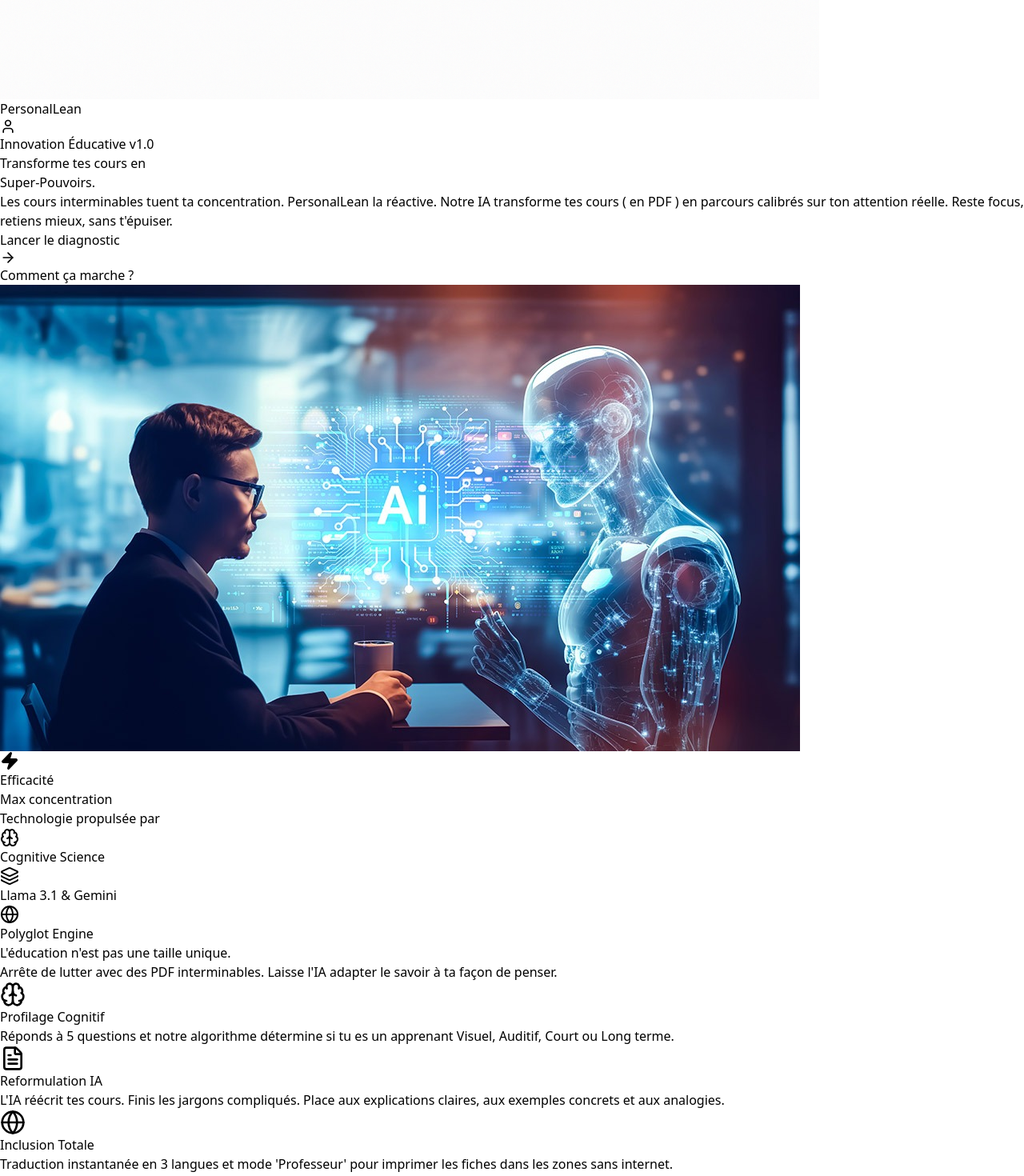
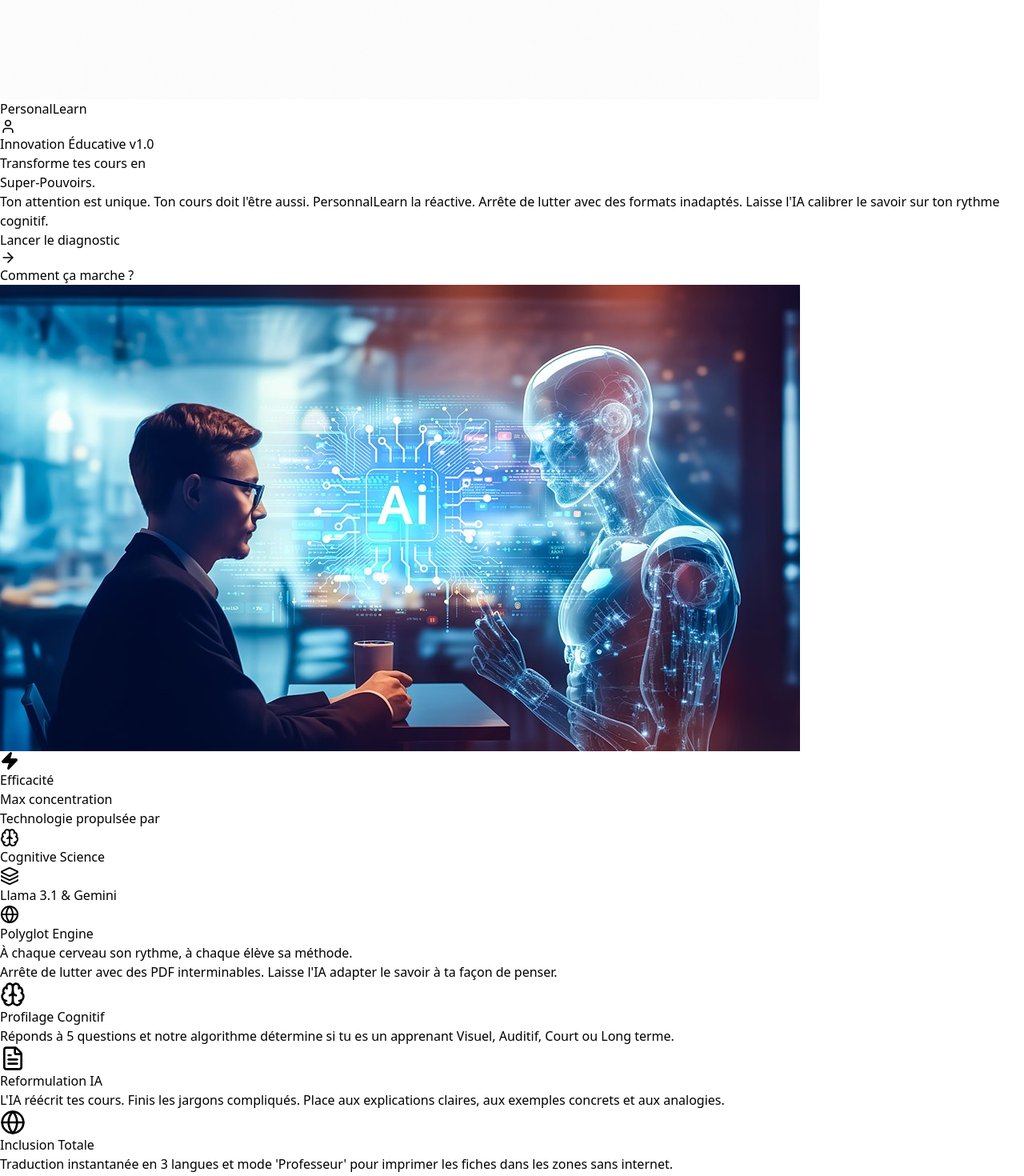
Before and after one commit to Kenfack-franck/personal-lean-demo1, a React (Vite) app: page / in a window 1280 px wide. Shown: the part 900-2370 px from the top of the page at 80% size. Built offline with nearby package versions, Linux system fonts and the light colour scheme.

Commit message:
landing final

```diff
--- a/src/components/Footer.jsx
+++ b/src/components/Footer.jsx
@@ -7,7 +7,7 @@ export default function Footer() {
         {/* Colonne 1 : Brand */}
         <div>
           <h3 className="text-white font-bold text-lg mb-2 flex items-center gap-2">
-            <span className="w-2 h-2 rounded-full bg-indigo-500"></span> PersonalLean
+            <span className="w-2 h-2 rounded-full bg-indigo-500"></span> PersonnalLearn
           </h3>
           <p className="text-sm leading-relaxed opacity-80">
             L'intelligence artificielle au service de la neuro-pédagogie.
@@ -31,7 +31,7 @@ export default function Footer() {
           <p className="text-sm flex items-center gap-1">
             Développé avec <Heart size={14} className="text-red-500 fill-red-500"/> pour le Hackathon.
           </p>
-          <p className="text-xs mt-2 opacity-50">© 2024 PersonalLean Inc.</p>
+          <p className="text-xs mt-2 opacity-50">© 2024 PersonnalLearn Inc.</p>
         </div>
       </div>
     </footer>
--- a/src/components/Layout.jsx
+++ b/src/components/Layout.jsx
@@ -17,7 +17,7 @@ export default function Layout({ children, isLanding = false }) {
               className="w-10 h-10 object-contain transition-transform group-hover:scale-110"
             />
             <span className="font-extrabold text-xl text-slate-900 tracking-tight">
-              Personal<span className="text-indigo-600">Lean</span>
+              Personal<span className="text-indigo-600">Learn</span>
             </span>
           </Link>
 
--- a/src/pages/Home.jsx
+++ b/src/pages/Home.jsx
@@ -72,7 +72,7 @@ export default function Home() {
 
   const renderSetup = () => (
     <div className="max-w-lg mx-auto mt-10">
-      <h1 className="text-4xl font-bold mb-2 text-indigo-900">PersonalLean</h1>
+      <h1 className="text-4xl font-bold mb-2 text-indigo-900">PersonnalLearn</h1>
       <p className="text-slate-500 mb-8">L'assistant pédagogique multilingue qui s'adapte à toi.</p>
 
       <form onSubmit={handleSetupSubmit} className="space-y-6 bg-white p-8 rounded-2xl border border-slate-200 shadow-xl shadow-indigo-100">
--- a/src/pages/Landing.jsx
+++ b/src/pages/Landing.jsx
@@ -26,9 +26,9 @@ export default function Landing() {
             </h1>
 
             <p className="text-lg text-slate-500 mb-8 max-w-xl leading-relaxed animate-in fade-in slide-in-from-bottom-8 duration-1000 delay-100">
-              Les cours interminables tuent ta concentration.
-              <span className="font-bold text-slate-900"> PersonalLean</span> la réactive.
-              Notre IA transforme tes cours ( en PDF ) en parcours calibrés sur ton attention réelle. Reste focus, retiens mieux, sans t'épuiser.
+              Ton attention est unique. Ton cours doit l'être aussi.
+              <span className="font-bold text-slate-900"> PersonnalLearn</span> la réactive.
+              Arrête de lutter avec des formats inadaptés. Laisse l'IA calibrer le savoir sur ton rythme cognitif.
             </p>
 
             <div className="flex flex-col sm:flex-row gap-4 animate-in fade-in slide-in-from-bottom-8 duration-1000 delay-200">
@@ -89,7 +89,7 @@ export default function Landing() {
       <section className="py-24 bg-white" id="features">
         <div className="max-w-7xl mx-auto px-6">
           <div className="text-center max-w-3xl mx-auto mb-16">
-            <h2 className="text-3xl md:text-4xl font-extrabold text-slate-900 mb-4">L'éducation n'est pas une taille unique.</h2>
+            <h2 className="text-3xl md:text-4xl font-extrabold text-slate-900 mb-4">À chaque cerveau son rythme, à chaque élève sa méthode.</h2>
             <p className="text-lg text-slate-500">
               Arrête de lutter avec des PDF interminables. Laisse l'IA adapter le savoir à ta façon de penser.
             </p>
```
